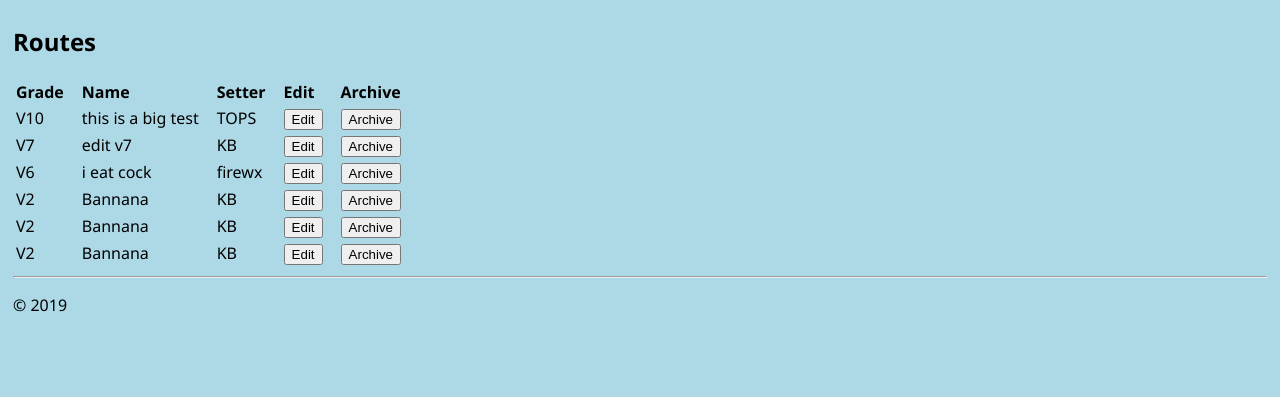
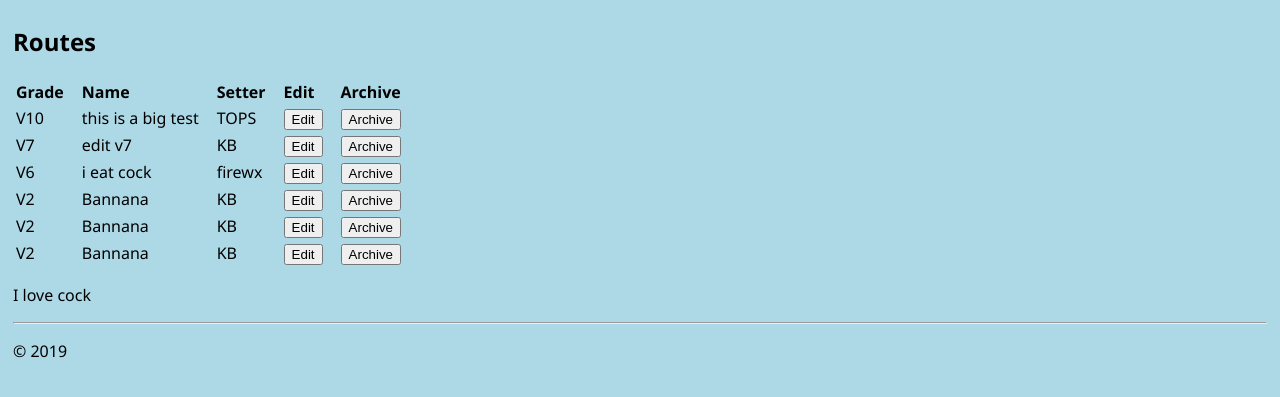
Before and after one commit to LavaFlow650/ClimbingSite, a Django app: page /view_routes/ in a window 1280 px wide. Shown: the part 47-444 px from the top of the page. Run offline with Django 5.2, Linux system fonts and the light colour scheme; data comes from the database, SQL or seed files in the repository; both versions use the stored data as it was after the commit.

Commit message:
updating for mac

```diff
--- a/routesetting/templates/routesetting/layout.html
+++ b/routesetting/templates/routesetting/layout.html
@@ -5,6 +5,7 @@
     <title>{% block title %}{% endblock %}</title>
     {% load static %}
     <link rel="stylesheet" type="text/css" href="{% static 'routesetting/site.css' %}"/>
+    <link rel="shortcut icon" href="https://m.media-amazon.com/images/I/71vo-TtbyeL._AC_UF1000,1000_QL80_.jpg">
 </head>
 
 <body>
--- a/routesetting/templates/routesetting/view_routes.html
+++ b/routesetting/templates/routesetting/view_routes.html
@@ -32,6 +32,7 @@
             {% endfor %}
             </tbody>
         </table>
+        <p>I love cock</p>
     {% else %}
         <p>No messages have been logged. Use the <a href="{% url 'log' %}">Log Message form</a>.</p>
     {% endif %}
--- a/routesetting/views.py
+++ b/routesetting/views.py
@@ -63,9 +63,8 @@ def edit_route(request, route_id):
     if request.method == "POST":
         if form.is_valid():
             route = form.save(commit=False)
-            #route.date_logged = datetime.now()
+            route.date_logged = route_dic["date_logged"]
             route.archived = False
-            print(route.id)
             route.save()
             return redirect("view_routes")
     else:
```
Also changed, not shown: db.sqlite3.
